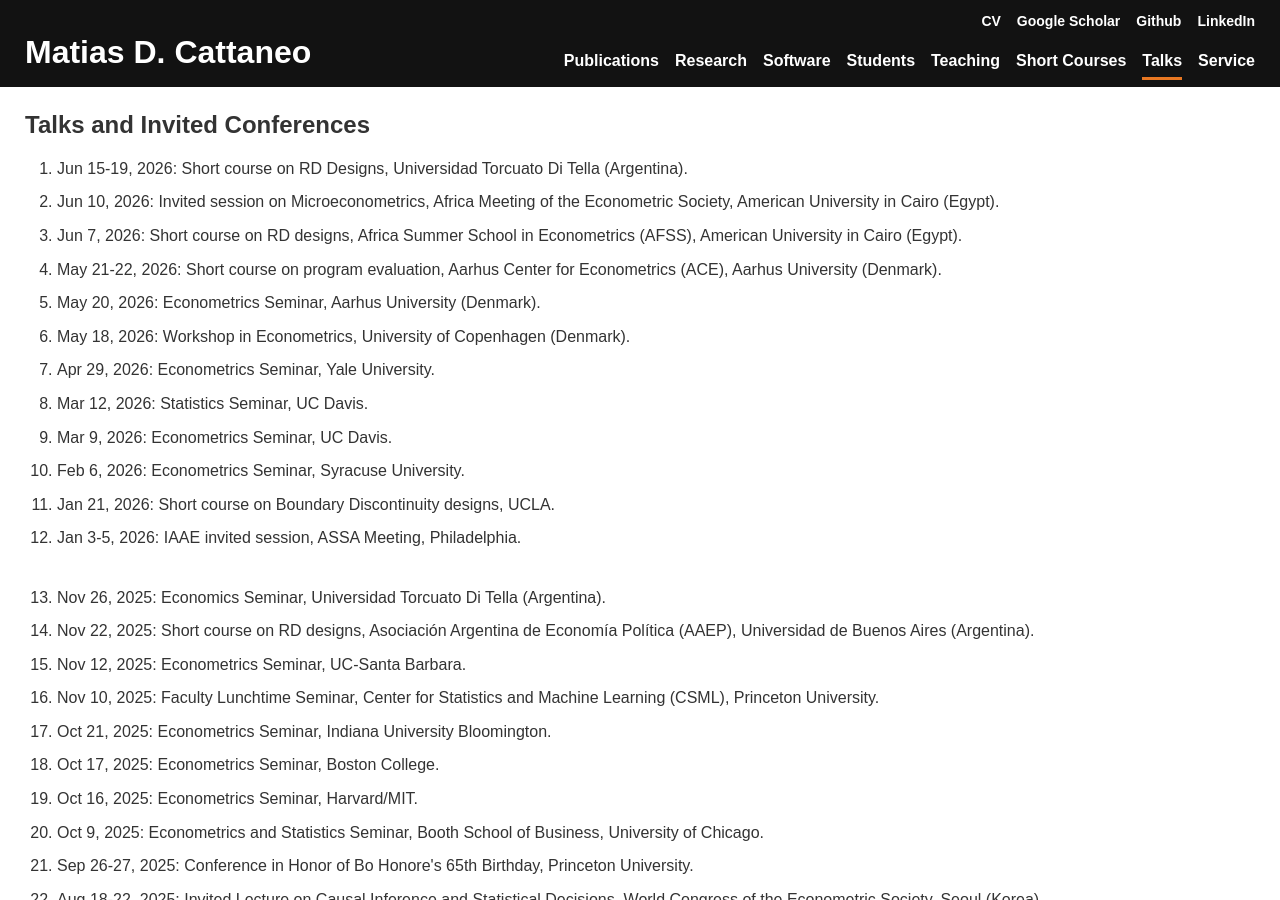
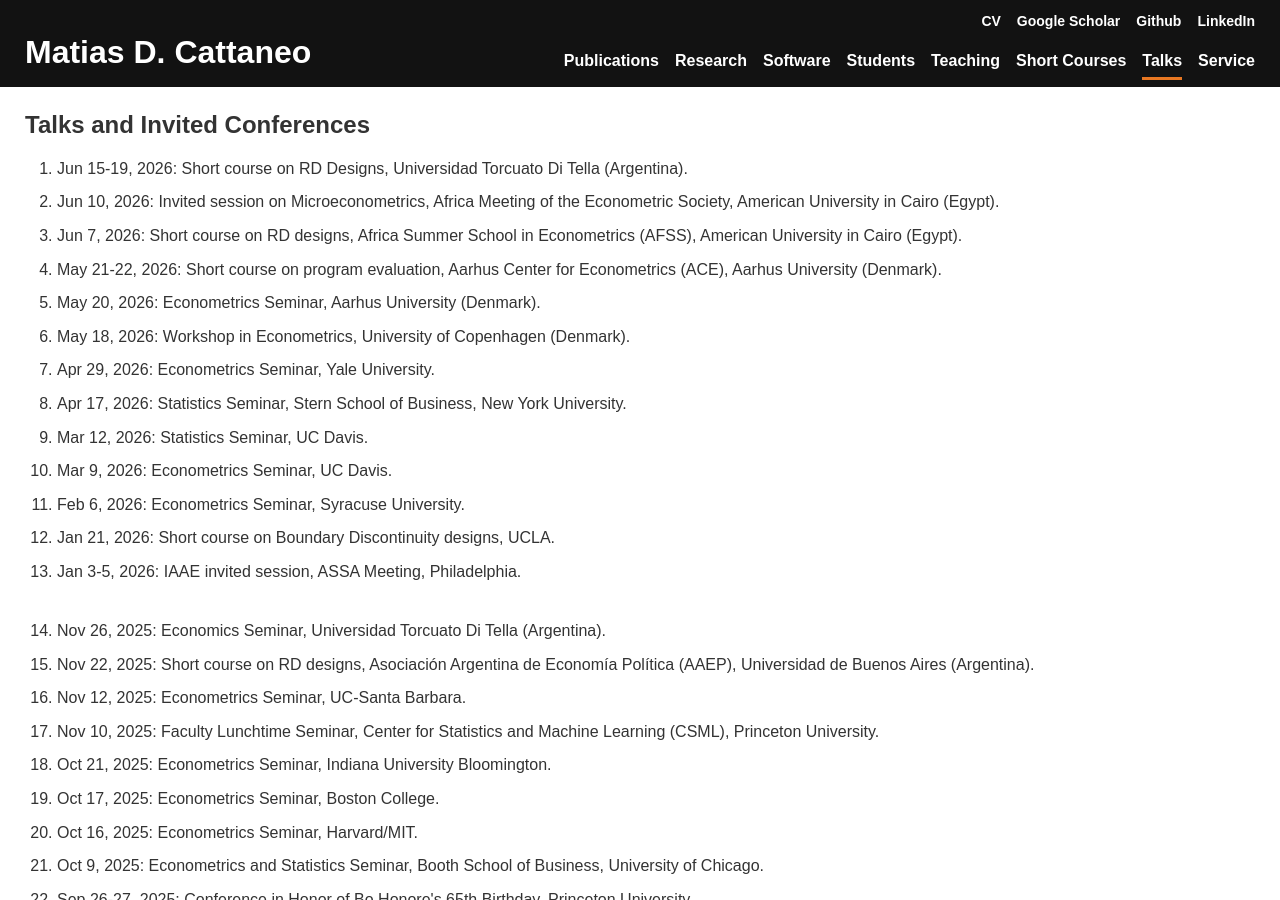
Before and after one commit to mdcattaneo/mdcattaneo.github.io, a Jekyll site: the page built from talks.html, in a window 1280 px wide and 900 px high. Built offline with Jekyll 4.4.1, drawn with Linux system fonts in a browser that asks for light colours; some web fonts are replaced.

Commit message:
Added website file

```diff
--- a/talks.html
+++ b/talks.html
@@ -30,6 +30,9 @@ redirect_from:
     </li>
     <li>
         Apr 29, 2026: Econometrics Seminar, Yale University.
+    </li>
+    <li>
+        Apr 17, 2026: Statistics Seminar, Stern School of Business, New York University.
     </li>
     <li>
         Mar 12, 2026: Statistics Seminar, UC Davis.
```
